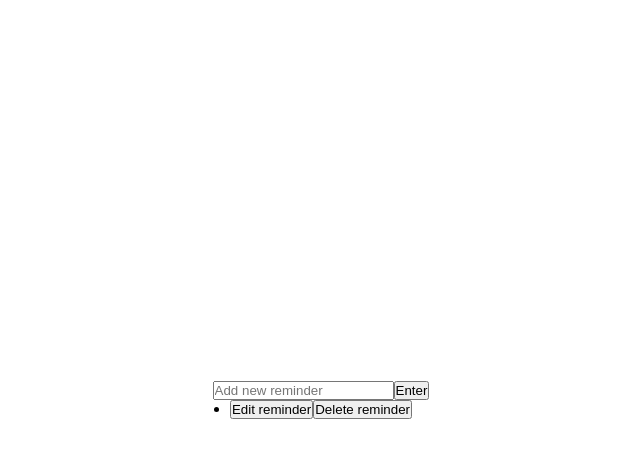
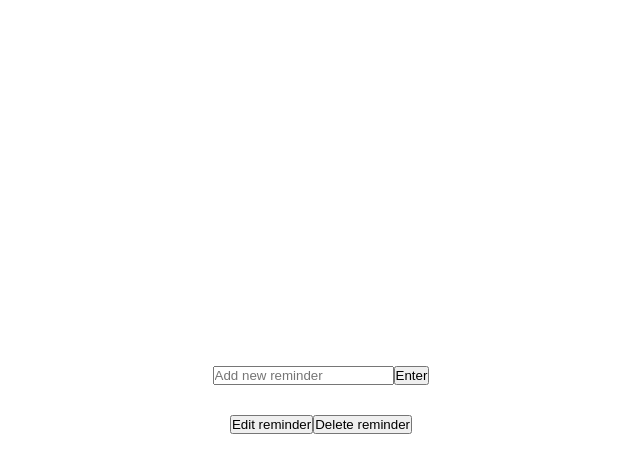
Before and after one commit to charlie-fitzgerald/reminders, a plain HTML site: page index.html in a window 1280 px wide. Both pictures are taken after a click on the button "Enter". Shown: the whole page, without its empty margins (319-959 px from the left). Drawn offline with Linux system fonts and the light colour scheme.

Commit message:
Style li and more comments

```diff
--- a/app.js
+++ b/app.js
@@ -32,11 +32,12 @@ function deleteReminder(e) {
         reminders.slice(0, 1);
     }
 
+    //Uses item ID to delete specific item from the reminders array
     reminders.splice(item, 1);
 
     console.log(reminders);
 
-    //Re-renders the reminders list
+    //Re-renders the reminders list to the page
     displayReminders(reminders);
 }
 
--- a/style.css
+++ b/style.css
@@ -19,3 +19,12 @@ main {
     justify-content: center;
     align-items: center;
 }
+
+.input-wrapper {
+    padding: 15px 0;
+}
+
+ul li {
+    list-style: none;
+    padding: 15px;
+}
```
